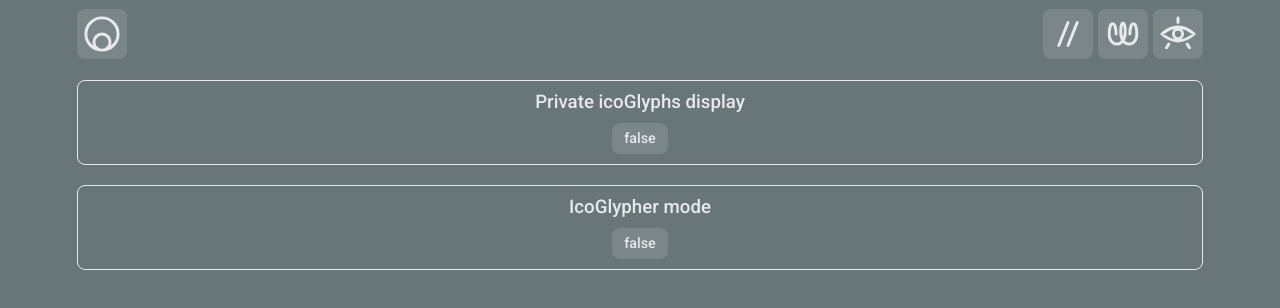
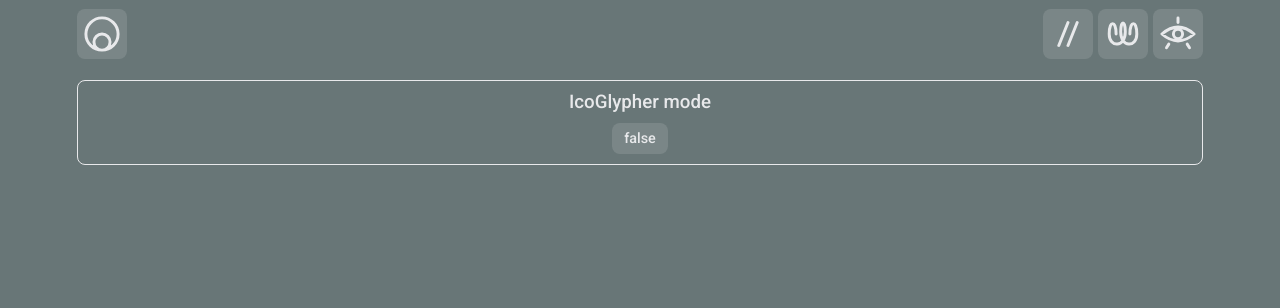
Before and after one commit to BHRKTRE/icoglyphs, a SvelteKit app: page /params in a window 1280 px wide. Shown: the top 308 px of the page. Built offline with nearby package versions, Linux system fonts and the light colour scheme.

Commit message:
core: Remove showPrivateIcoGlyph

```diff
--- a/src/lib/app/core/stores/appState.svelte.js
+++ b/src/lib/app/core/stores/appState.svelte.js
@@ -12,7 +12,6 @@ const loadModesFromLocalStorage = () => {
 	return storedModes
 		? JSON.parse(storedModes)
 		: {
-				showPrivateIcoGlyph: false,
 				icoGlypherMode: false,
 				devMode: false,
 				designerMode: false,
@@ -62,9 +61,6 @@ let useStyleForSvgDownload = $state(true);
  * Global application state.
  *
  * @typedef {object} appState
- * @property {object} showPrivateIcoGlyph - Controls the state of the "private icoGlyph" mode.
- * @property {boolean} showPrivateIcoGlyph.value - Indicates if "private icoGlyph" mode is enabled.
- * @property {function} showPrivateIcoGlyph.toggle - Toggles the "private icoGlyph" mode.
  * @property {object} colorMode - Controls the application's color mode.
  * @property {function} colorMode.change - Updates the color mode and saves the preference.
  *    Available options: 'grey' (default), 'dark', 'light'.
@@ -74,10 +70,6 @@ let useStyleForSvgDownload = $state(true);
  */
 let appState = $state({
 	modes: {
-		showPrivateIcoGlyph: {
-			value: modes.showPrivateIcoGlyph,
-			toggle: () => toggleMode('showPrivateIcoGlyph')
-		},
 		icoGlypherMode: {
 			value: modes.icoGlypherMode,
 			toggle: () => toggleMode('icoGlypherMode')
--- a/src/lib/app/ui/components/IcoGlyphLinked.svelte
+++ b/src/lib/app/ui/components/IcoGlyphLinked.svelte
@@ -13,7 +13,6 @@
 	// $inspect(appState.icoGlyphStyles);
 </script>
 
-{#if appState.modes.showPrivateIcoGlyph.value || !icoGlyphName.startsWith('_')}
 <button
 	onclick={() => goto(`/ico/${icoGlyphName}`)}
 	aria-label={`Navigate to ${icoGlyphName} page`}
@@ -24,7 +23,6 @@
 		<path d={icoGlyphs.getPath(icoGlyphName)} />
 	</svg>
 </button>
-{/if}
 
 <style>
 	.icoglyphContainer {
--- a/src/routes/+page.svelte
+++ b/src/routes/+page.svelte
@@ -1,7 +1,6 @@
 <script>
 	import icoGlyphs from '$lib/index.js';
 	import IcoGlyphLinked from '$lib/app/ui/components/IcoGlyphLinked.svelte';
-	import appState from '$lib/app/core/stores/appState.svelte.js';
 
 	let query = $state('');
 	let filteredIcoGlyphs = $state([]);
@@ -9,12 +8,10 @@
 	const getDefaultIcoGlyphs = () => {
 		const categoriesUsed = new Set();
 		return Object.keys(icoGlyphs.library().svgData).filter((icoGlyphName) => {
-			// Check if the icon is private (it has no aliases) and showPrivateIcoGlyph.value is false
 			const icoData = icoGlyphs.library().svgData[icoGlyphName];
 			const aliases = icoData.aliases || [];
 
-			// If the icon has no aliases and showPrivateIcoGlyph.value is false, exclude it
-			if (!appState.modes.showPrivateIcoGlyph.value && aliases.length === 0) return false;
+			if (aliases.length === 0) return false;
 
 			const { metadata } = icoData;
 
--- a/src/routes/params/+page.svelte
+++ b/src/routes/params/+page.svelte
@@ -2,28 +2,10 @@
 	import appState from '$lib/app/core/stores/appState.svelte.js';
 	import IcoGlyphButton from '$lib/app/ui/components/icoGlyphButton/IcoGlyphButton.svelte';
 	import icoGlyphButtonPropsConstructor from '$lib/app/ui/components/icoGlyphButton/propsConstructor.js';
-
-	let togglePrivateIcoGlyphStatus = $state(appState.modes.showPrivateIcoGlyph.value);
-	const togglePrivateIcoGlyph = () => {
-		appState.modes.showPrivateIcoGlyph.toggle();
-		togglePrivateIcoGlyphStatus = appState.modes.showPrivateIcoGlyph.value;
-	};
 </script>
 
 <main>
-	<div id="params-container">
-		<div class="param-section">
-			<h3>Private icoGlyphs display</h3>
-			<div class="param-button-container">
-				<button
-					onclick={() => {
-						togglePrivateIcoGlyph();
-					}}
-					class="text-button"><h5>{togglePrivateIcoGlyphStatus}</h5></button
-				>
-			</div>
-		</div>
-	</div>
+	<div id="params-container"></div>
 	<div id="params-container">
 		<div class="param-section">
 			<h3>IcoGlypher mode</h3>
```
Lines whose indentation alone changed are shown as unchanged.
